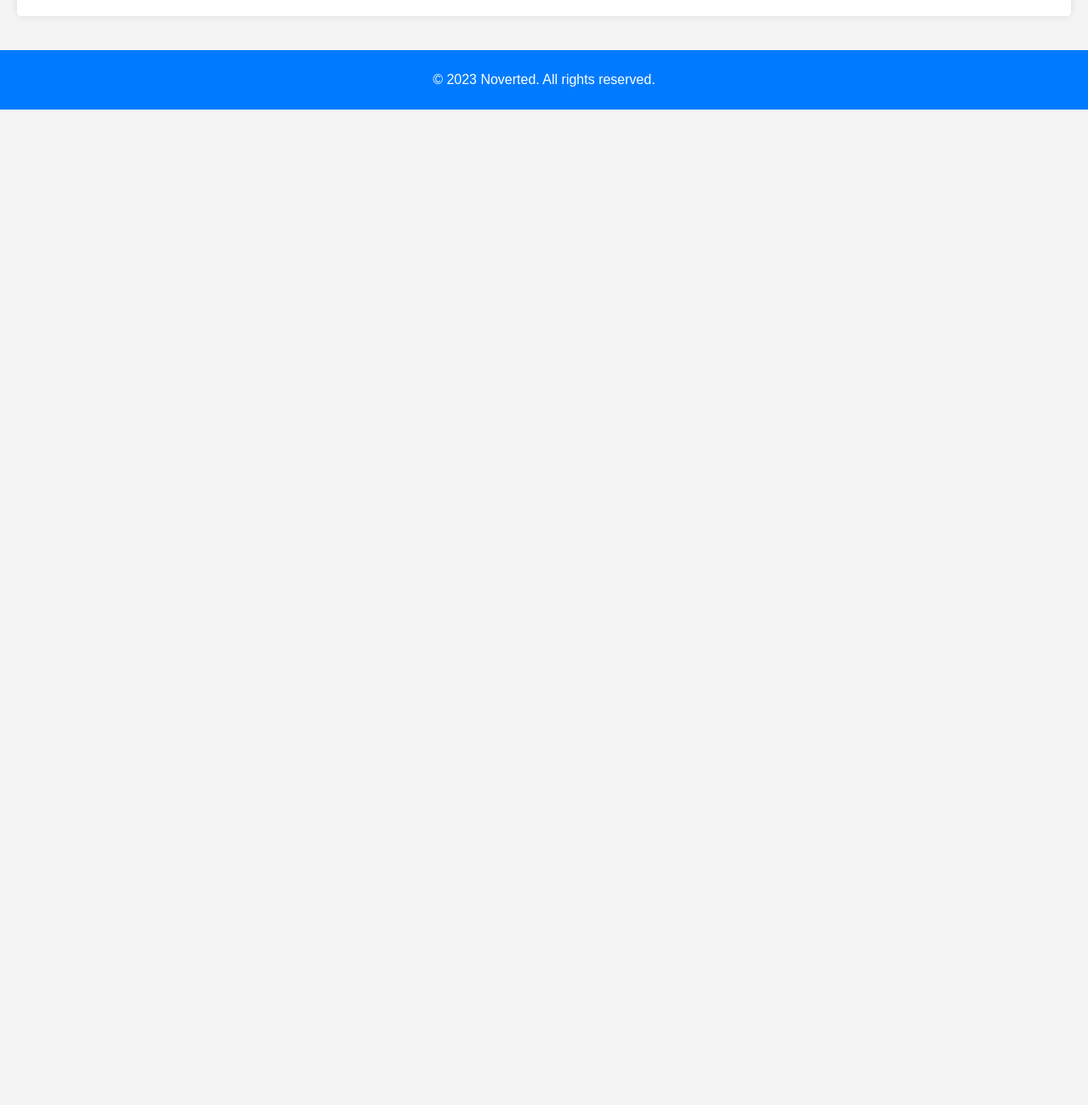
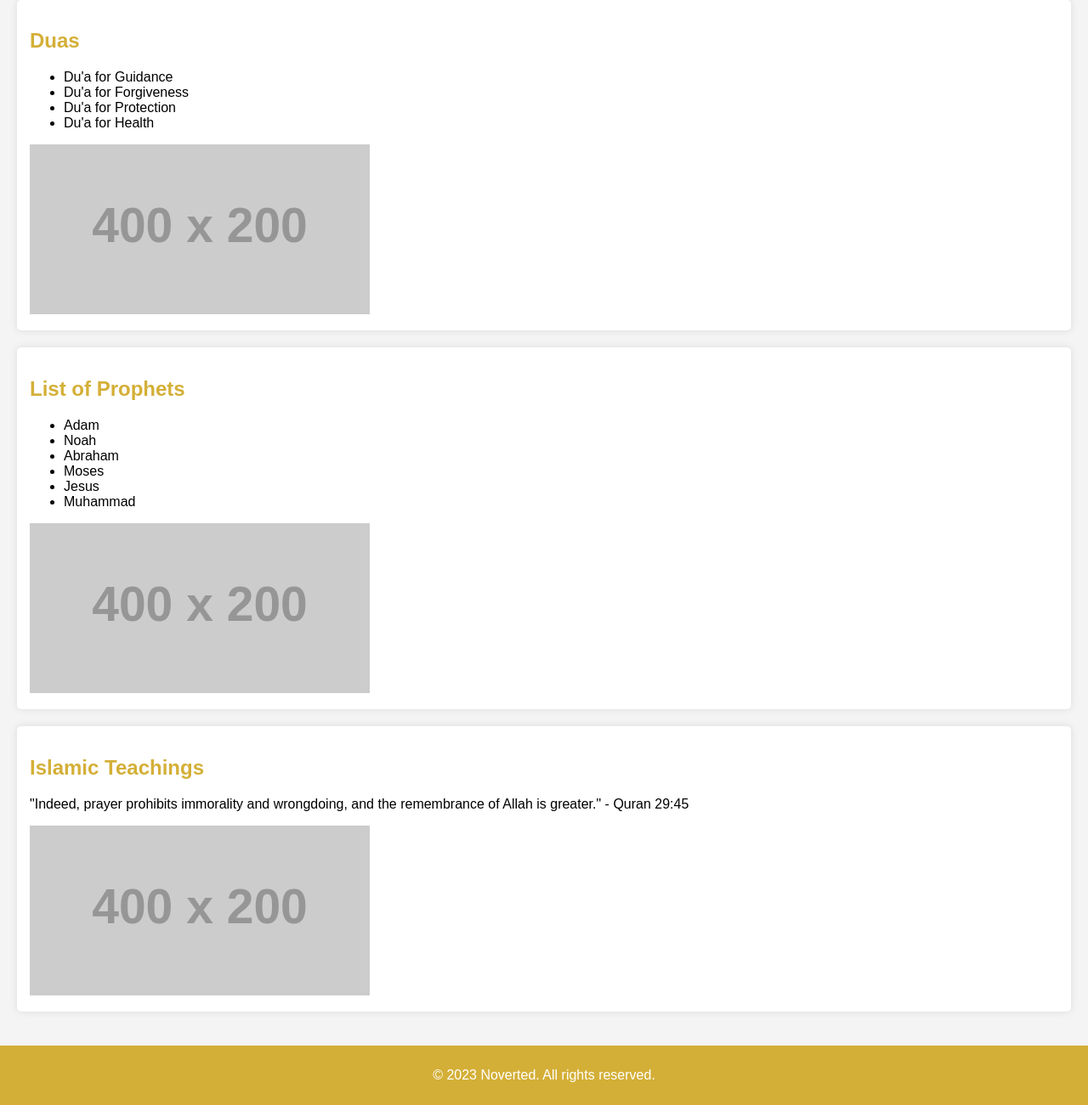
Before and after one commit to arbaazaj/noverted, a plain HTML site: page index.html in a window 1280 px wide. Shown: the part 993-2294 px from the top of the page at 85% size. Before the commit the page ends 1122 px from the top, so only its background shows below. Drawn offline with Linux system fonts and the light colour scheme; placeholder pictures from the web are drawn by us.

Commit message:
> Updated some color and added some text and images.

```diff
--- a/index.html
+++ b/index.html
@@ -26,12 +26,14 @@
         <p>Find the direction of Qibla from your location.</p>
         <button onclick="findQibla()">Find Qibla</button>
         <div id="qibla-result"></div>
+        <img src="https://via.placeholder.com/400x200?text=Qibla+Finder" alt="Qibla Finder"/>
     </section>
 
     <section id="prayer-times">
         <h2>Prayer Times</h2>
         <p>Prayer times based on your timezone will be displayed here.</p>
         <div id="prayer-times-result"></div>
+        <img src="https://via.placeholder.com/400x200?text=Prayer+Times" alt="Prayer Times"/>
     </section>
 
     <section id="duas">
@@ -42,6 +44,7 @@
             <li>Du'a for Protection</li>
             <li>Du'a for Health</li>
         </ul>
+        <img src="https://via.placeholder.com/400x200?text=Duas" alt="Duas"/>
     </section>
 
     <section id="prophets">
@@ -54,6 +57,14 @@
             <li>Jesus</li>
             <li>Muhammad</li>
         </ul>
+        <img src="https://via.placeholder.com/400x200?text=Prophets" alt="Prophets"/>
+    </section>
+
+    <section>
+        <h2>Islamic Teachings</h2>
+        <p>"Indeed, prayer prohibits immorality and wrongdoing, and the remembrance of Allah is greater." - Quran
+            29:45</p>
+        <img src="https://via.placeholder.com/400x200?text=Islamic+Teachings" alt="Islamic Teachings"/>
     </section>
 </main>
 
--- a/styles.css
+++ b/styles.css
@@ -6,7 +6,7 @@ body {
 }
 
 header {
-    background: #007BFF;
+    background: #d4af37; /* Golden shade */
     color: white;
     padding: 10px 0;
     text-align: center;
@@ -42,9 +42,13 @@ section {
 footer {
     text-align: center;
     padding: 10px 0;
-    background: #007BFF;
+    background: #d4af37; /* Golden shade */
     color: white;
     position: relative;
     bottom: 0;
     width: 100%;
 }
+
+h2 {
+    color: #d4af37; /* Golden shade */
+}
```
Also changed, not shown: quran.html (+1 -0 lines).
